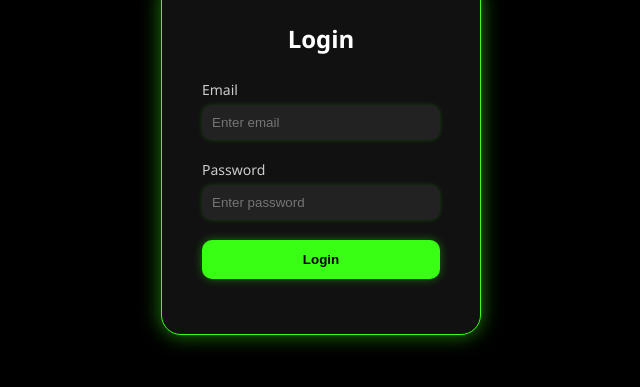
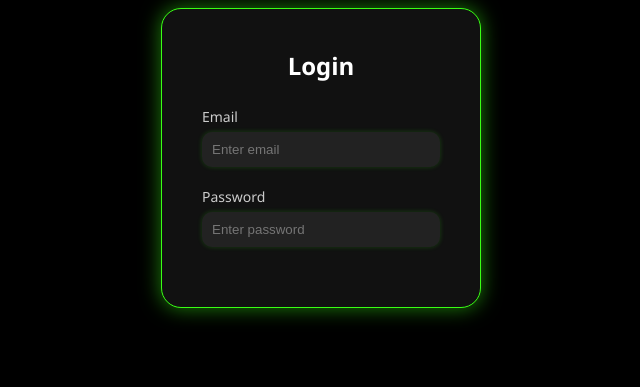
Before and after one commit to rohit2775/login-page, a plain HTML site: page index.html in a window 1280 px wide. Shown: the part 285-672 px from the top of the page, without its empty margins (319-959 px from the left). Drawn offline with Linux system fonts and the light colour scheme.

Commit message:
testing the git commands

```diff
--- a/index.html
+++ b/index.html
@@ -130,7 +130,6 @@
       <label for="password">Password</label>
       <input type="password" id="password" placeholder="Enter password">
     </div>
-    <button onclick="login()">Login</button>
     <div class="message" id="message"></div>
   </div>
 
```
